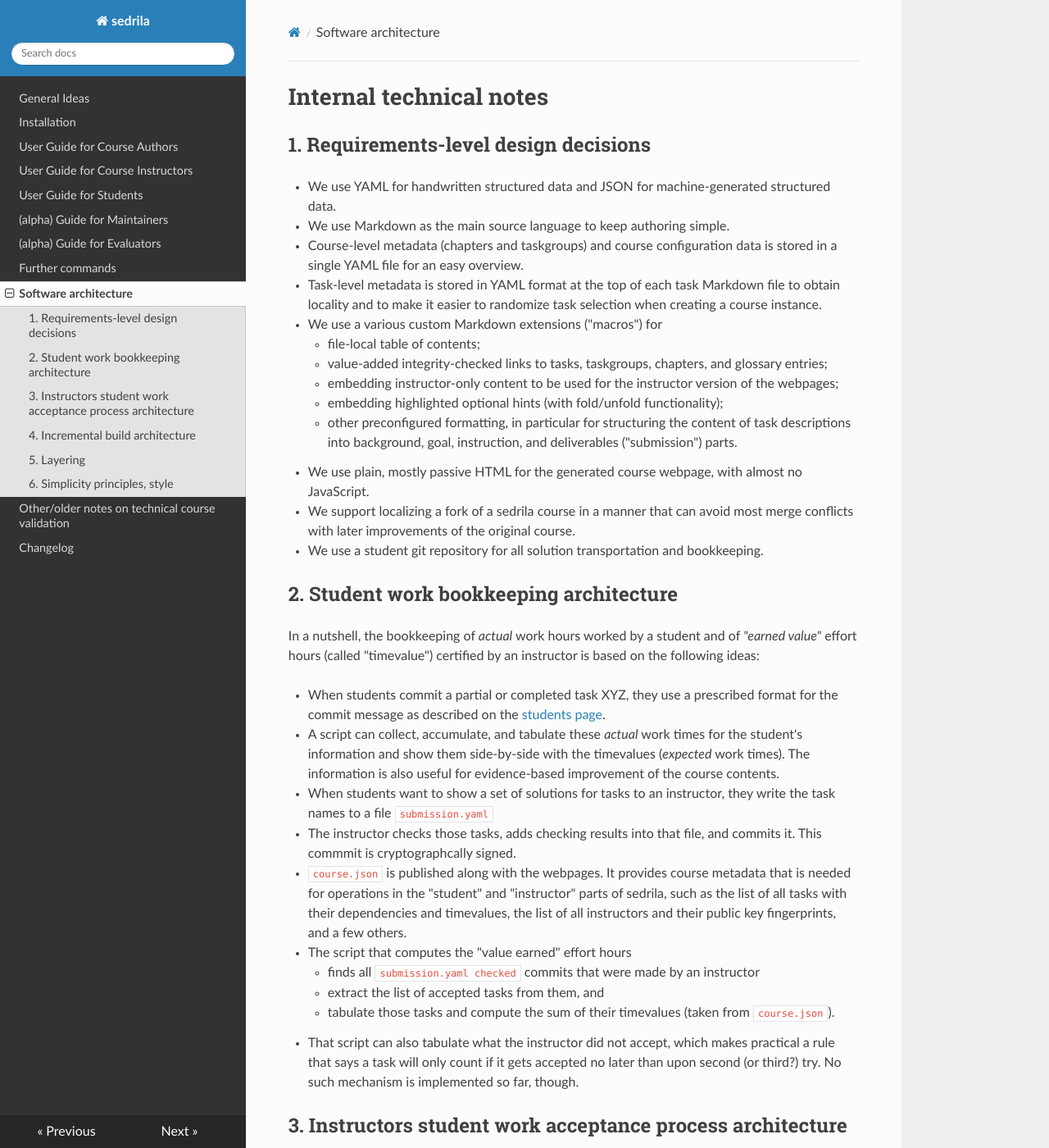
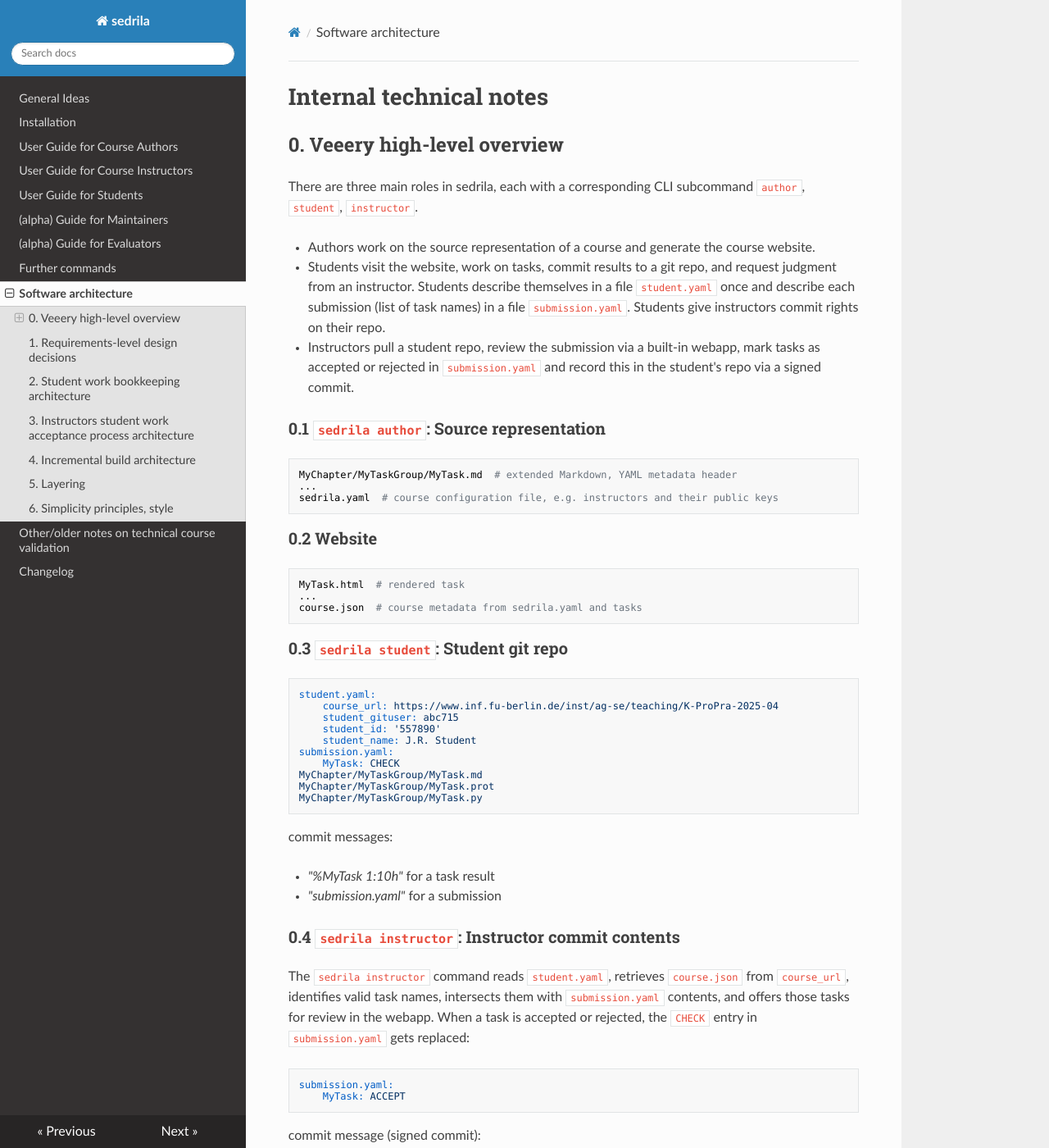
Before and after one commit to fubinf/sedrila, an MkDocs documentation site: the page built from docs/internal_notes.md, in a window 1280 px wide and 1400 px high. Shown: the whole window at 82% size. Built offline with MkDocs 1.6.1, drawn with Linux system fonts in a browser that asks for light colours; nearby versions of some CDN libraries; some of the changed text lies outside the part shown.

Commit message:
internal_notes.md: add high-level overview

````diff
--- a/docs/internal_notes.md
+++ b/docs/internal_notes.md
@@ -1,4 +1,79 @@
 # Internal technical notes
+
+## 0. Veeery high-level overview
+
+There are three main roles in sedrila,
+each with a corresponding CLI subcommand `author`, `student`, `instructor`.
+
+- Authors work on the source representation of a course and generate the course website.
+- Students visit the website, work on tasks, commit results to a git repo, and request
+  judgment from an instructor.
+  Students describe themselves in a file `student.yaml` once and
+  describe each submission (list of task names) in a file `submission.yaml`.
+  Students give instructors commit rights on their repo.
+- Instructors pull a student repo, review the submission via a built-in webapp, mark tasks
+  as accepted or rejected in `submission.yaml` and record this in the student's repo via
+  a signed commit.
+
+
+### 0.1 `sedrila author`: Source representation
+
+```
+MyChapter/MyTaskGroup/MyTask.md  # extended Markdown, YAML metadata header
+...
+sedrila.yaml  # course configuration file, e.g. instructors and their public keys
+```
+
+
+### 0.2 Website
+
+```
+MyTask.html  # rendered task
+...
+course.json  # course metadata from sedrila.yaml and tasks
+```
+
+
+### 0.3 `sedrila student`: Student git repo
+
+```
+student.yaml:
+    course_url: https://www.inf.fu-berlin.de/inst/ag-se/teaching/K-ProPra-2025-04
+    student_gituser: abc715
+    student_id: '557890'
+    student_name: J.R. Student
+submission.yaml:
+    MyTask: CHECK
+MyChapter/MyTaskGroup/MyTask.md
+MyChapter/MyTaskGroup/MyTask.prot
+MyChapter/MyTaskGroup/MyTask.py
+```
+
+commit messages:
+
+- _"%MyTask 1:10h"_ for a task result
+- _"submission.yaml"_ for a submission
+
+
+### 0.4 `sedrila instructor`: Instructor commit contents
+
+The `sedrila instructor` command reads `student.yaml`, retrieves `course.json` from `course_url`,
+identifies valid task names, intersects them with `submission.yaml` contents,
+and offers those tasks for review in the webapp.
+When a task is accepted or rejected, the `CHECK` entry in `submission.yaml` gets replaced:
+
+```
+submission.yaml:
+    MyTask: ACCEPT
+```
+
+commit message (signed commit):
+
+- _"submission.yaml checked"_
+
+Next time a student visits the webapp, it will show a table of not only the student worktimes
+invested into tasks, but also their acceptance status and the timevalue of accepted tasks.
+
 
 ## 1. Requirements-level design decisions
 
@@ -47,11 +122,10 @@
   and a few others.
 - The script that computes the "value earned" effort hours
     - finds all `submission.yaml checked` commits that were made by an instructor
-    - extract the list of accepted tasks from them, and
-    - tabulate those tasks and compute the sum of their timevalues (taken from `course.json`).
+    - extracts the list of accepted tasks from them, and
+    - tabulates those tasks and computes the sum of their timevalues (taken from `course.json`).
 - That script can also tabulate what the instructor did not accept, which makes practical
   a rule that says a task will only count if it gets accepted no later than upon second (or third?) try.
-  No such mechanism is implemented so far, though.
 
 
 ## 3. Instructors student work acceptance process architecture
````
Also changed, not shown: other parts of docs/internal_notes.md (+0 -2 lines).
